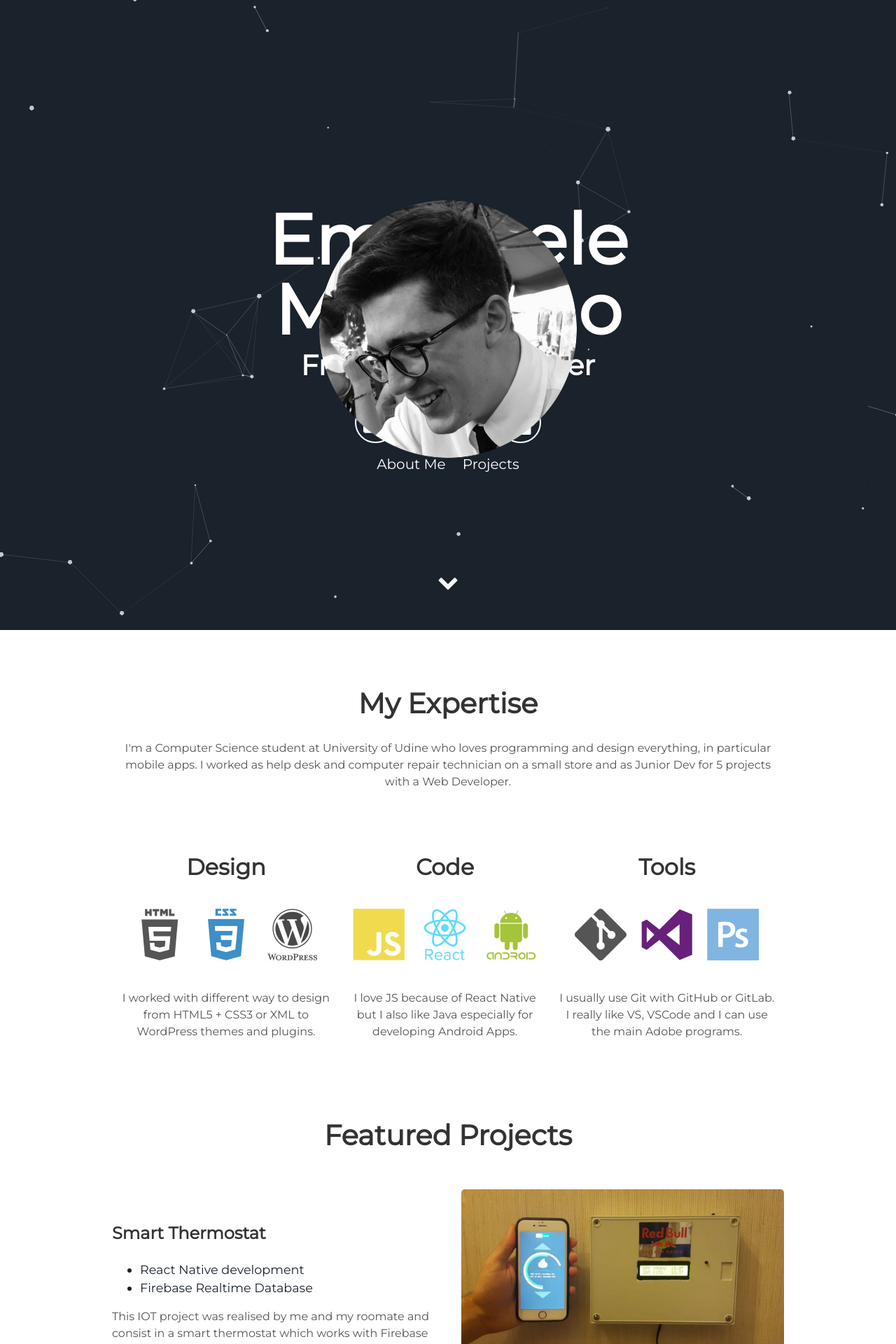
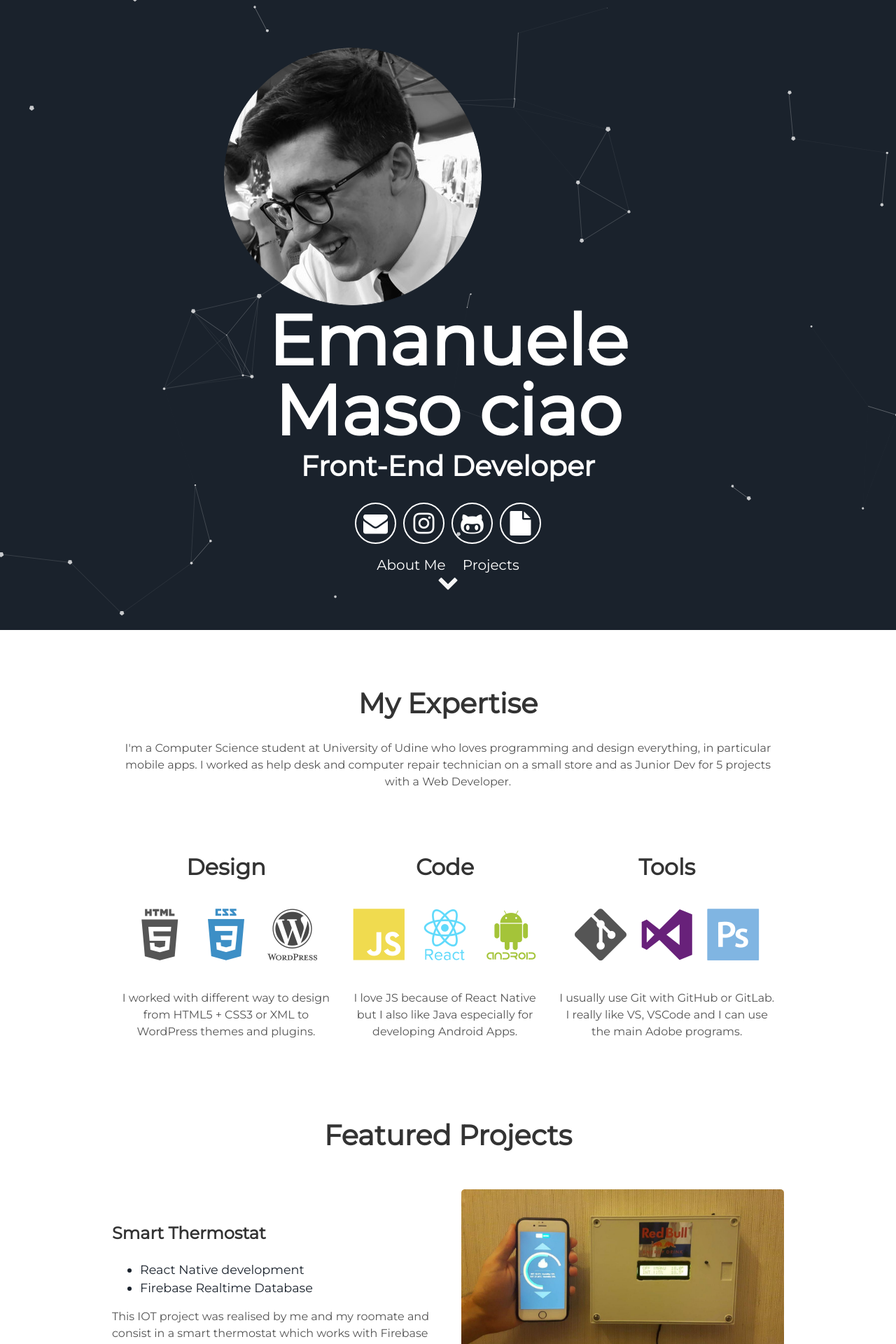
Before and after one commit to ClarkStoro/clarkstoro.github.io, a Jekyll site: the page built from index.html, in a window 1280 px wide. Shown: the top 1920 px of the page at 70% size. Built offline with Jekyll 4.4.1, drawn with Linux system fonts in a browser that asks for light colours.

Commit message:
Update header.html

```diff
--- a/_includes/header.html
+++ b/_includes/header.html
@@ -1,9 +1,9 @@
 <div id="particles-js">
   <div class="header">
+      <div class="images-left">
+        <img alt="ema" src="{{ "/assets/img/EmanueleMaso.png" | prepend: site.baseurl }}" />
+      </div>
       <h1>
-        <div class="down">
-          <img alt="ema" src="{{ "/assets/img/EmanueleMaso.png" | prepend: site.baseurl }}" />
-        </div>
         <span class="site-title">{{site.username}} ciao</span>
         <span class="site-description">{{site.user_title}}</span>
       </h1>
```
